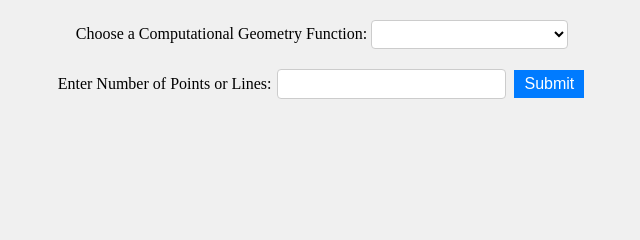
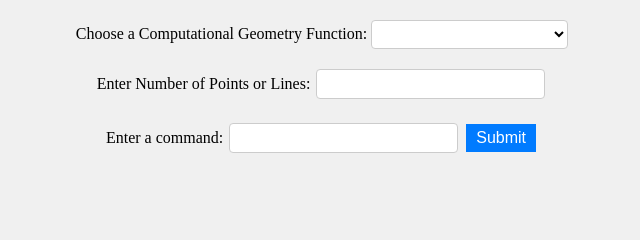
Before and after one commit to grcodeman/cs4900-geocalc, a Flask app: page / in a window 1280 px wide. Shown: the part 510-750 px from the top of the page, without its empty margins (318-958 px from the left). Run offline with Flask 3, Linux system fonts and the light colour scheme.

Commit message:
Add command textbox on webpage

```diff
--- a/geocalc-app/static/css/styles.css
+++ b/geocalc-app/static/css/styles.css
@@ -27,6 +27,15 @@ input[type="number"] {
     margin: 4px 2px;
 }
 
+/* Style the text input */
+input[type="text"] {
+    border: 1px solid #ccc;
+    padding: 5px 10px;
+    border-radius: 4px;
+    background-color: white;
+    font-size: 16px;
+    margin: 4px 2px;
+}
 
 /* Style the select element */
 select {
--- a/geocalc-app/templates/index.html
+++ b/geocalc-app/templates/index.html
@@ -21,6 +21,10 @@
                 <p></p>
                 <label for="units">Enter Number of Points or Lines: </label>
                 <input type="number" id="units", name="units" min="3">
+                <br>
+                <p></p>
+                <label for="command">Enter a command: </label>
+                <input type="text" id="command" name="command">
                 <input type="submit" name="submit" id="submit" value="Submit">
             </form>
         </center>
```
